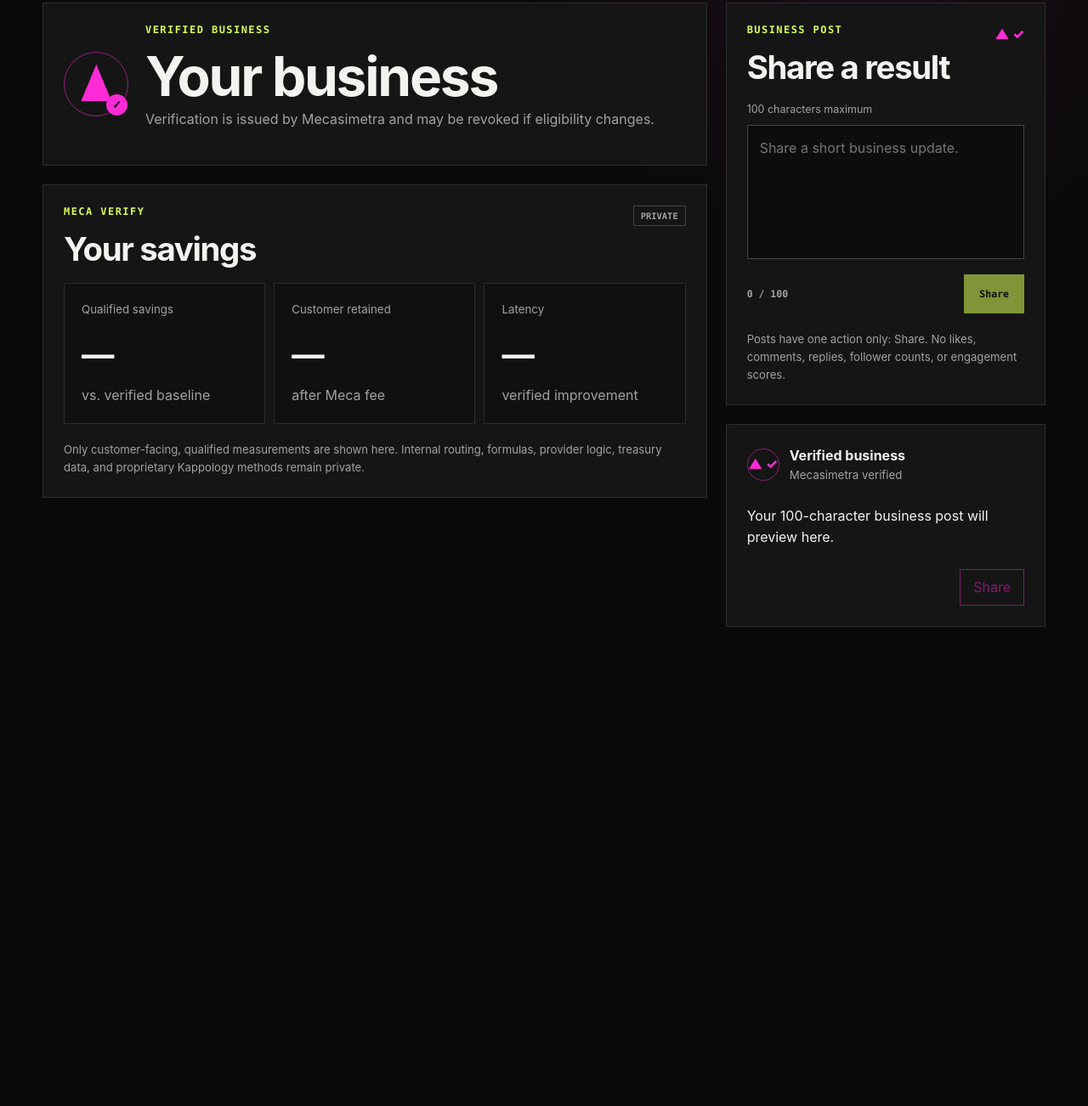
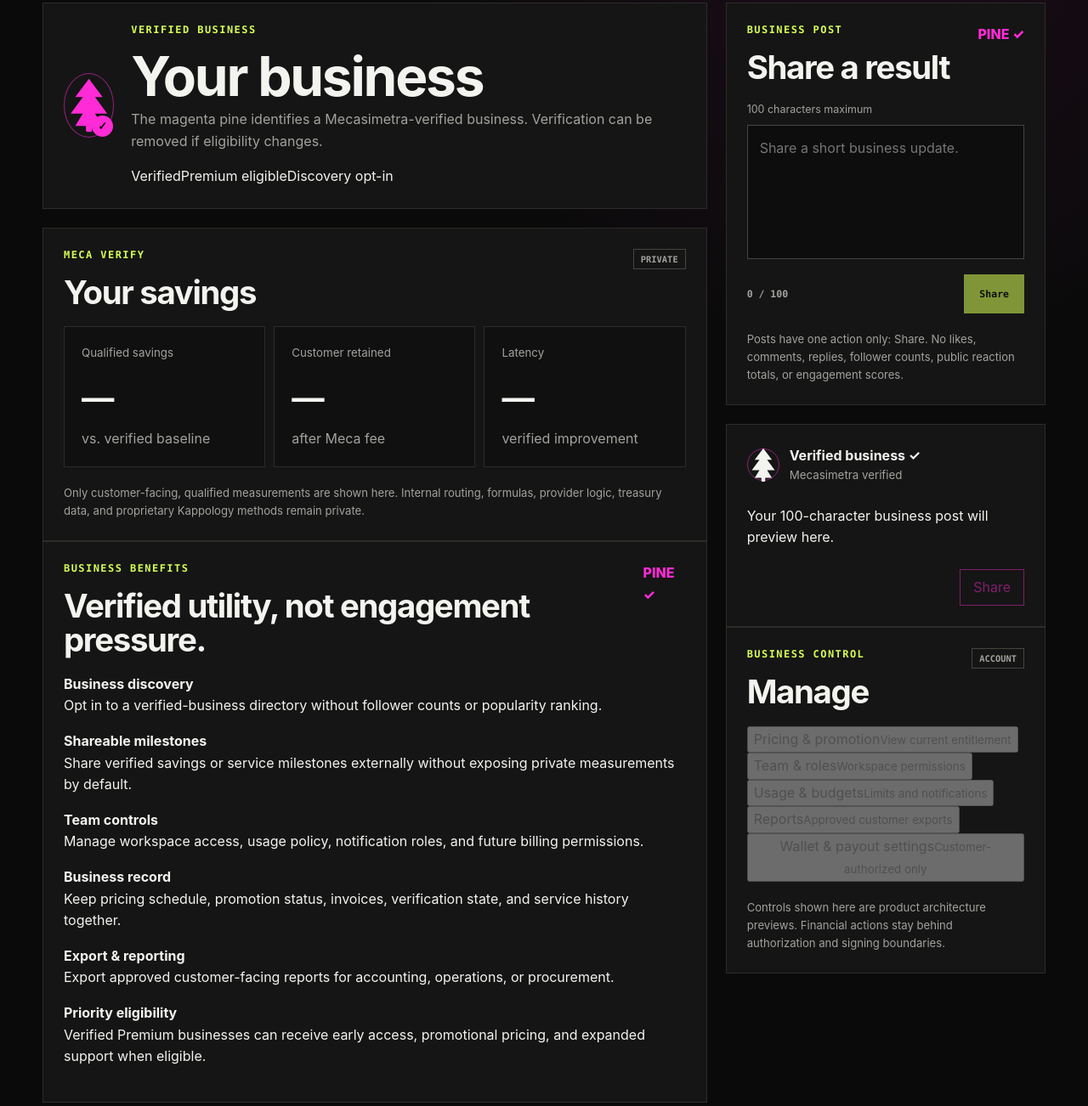
Before and after one commit to Waste1and/Mecasimetra, a plain HTML site: page customer.html in a window 1280 px wide. Shown: the part 178-1480 px from the top of the page at 85% size. Before the commit the page ends 1020 px from the top, so only its background shows below. Drawn offline with Linux system fonts and the light colour scheme.

Commit message:
feat: expand verified business social and management surface

```diff
--- a/customer.html
+++ b/customer.html
@@ -3,7 +3,7 @@
 <head>
   <meta charset="UTF-8" />
   <meta name="viewport" content="width=device-width, initial-scale=1.0" />
-  <meta name="description" content="Mecasimetra customer savings and verified business sharing preview." />
+  <meta name="description" content="Mecasimetra customer savings, verified business identity, and share-only business network preview." />
   <meta name="theme-color" content="#0a0a0a" />
   <title>Customer — Mecasimetra Systems & Kappology</title>
   <link rel="stylesheet" href="css/style.css" />
@@ -20,9 +20,21 @@
       <div class="shell customer-layout">
         <div>
           <div class="verified-business-card">
-            <div class="pine-badge" aria-label="Verified business"><span aria-hidden="true">▲</span><i>✓</i></div>
-            <div><p class="eyebrow">Verified business</p><h1 class="customer-title">Your business</h1><p class="customer-muted">Verification is issued by Mecasimetra and may be revoked if eligibility changes.</p></div>
+            <div class="pine-badge" aria-label="Mecasimetra verified business">
+              <svg class="pine-logo" viewBox="0 0 64 76" role="img" aria-hidden="true">
+                <path d="M32 3 14 27h10L8 49h16L14 65h36L40 49h16L40 27h10L32 3Z" fill="currentColor"/>
+                <rect x="28" y="63" width="8" height="10" rx="2" fill="currentColor"/>
+              </svg>
+              <i>✓</i>
+            </div>
+            <div>
+              <p class="eyebrow">Verified business</p>
+              <h1 class="customer-title">Your business</h1>
+              <p class="customer-muted">The magenta pine identifies a Mecasimetra-verified business. Verification can be removed if eligibility changes.</p>
+              <div class="business-tags" aria-label="Business status"><span>Verified</span><span>Premium eligible</span><span>Discovery opt-in</span></div>
+            </div>
           </div>
+
           <section class="customer-panel" aria-labelledby="savings-heading">
             <div class="customer-panel-head"><div><p class="eyebrow">Meca Verify</p><h2 id="savings-heading">Your savings</h2></div><span class="private-label">Private</span></div>
             <div class="customer-stats">
@@ -32,19 +44,48 @@
             </div>
             <p class="measurement-note">Only customer-facing, qualified measurements are shown here. Internal routing, formulas, provider logic, treasury data, and proprietary Kappology methods remain private.</p>
           </section>
+
+          <section class="customer-panel" aria-labelledby="benefits-heading">
+            <div class="customer-panel-head"><div><p class="eyebrow">Business benefits</p><h2 id="benefits-heading">Verified utility, not engagement pressure.</h2></div><span class="pine-mini" aria-label="Verified">PINE ✓</span></div>
+            <div class="benefit-grid">
+              <article><strong>Business discovery</strong><p>Opt in to a verified-business directory without follower counts or popularity ranking.</p></article>
+              <article><strong>Shareable milestones</strong><p>Share verified savings or service milestones externally without exposing private measurements by default.</p></article>
+              <article><strong>Team controls</strong><p>Manage workspace access, usage policy, notification roles, and future billing permissions.</p></article>
+              <article><strong>Business record</strong><p>Keep pricing schedule, promotion status, invoices, verification state, and service history together.</p></article>
+              <article><strong>Export & reporting</strong><p>Export approved customer-facing reports for accounting, operations, or procurement.</p></article>
+              <article><strong>Priority eligibility</strong><p>Verified Premium businesses can receive early access, promotional pricing, and expanded support when eligible.</p></article>
+            </div>
+          </section>
         </div>
+
         <aside>
           <section class="customer-panel share-panel" aria-labelledby="share-heading">
-            <div class="customer-panel-head"><div><p class="eyebrow">Business post</p><h2 id="share-heading">Share a result</h2></div><span class="pine-mini" aria-label="Verified">▲ ✓</span></div>
+            <div class="customer-panel-head"><div><p class="eyebrow">Business post</p><h2 id="share-heading">Share a result</h2></div><span class="pine-mini" aria-label="Verified">PINE ✓</span></div>
             <label class="post-label" for="business-post">100 characters maximum</label>
             <textarea id="business-post" maxlength="100" rows="5" placeholder="Share a short business update." data-post-input></textarea>
             <div class="post-actions"><span data-post-count>0 / 100</span><button class="button button-primary" type="button" data-share-button disabled>Share</button></div>
-            <p class="measurement-note">Posts have one action only: Share. No likes, comments, replies, follower counts, or engagement scores.</p>
+            <p class="measurement-note">Posts have one action only: Share. No likes, comments, replies, follower counts, public reaction totals, or engagement scores.</p>
           </section>
+
           <section class="customer-panel post-preview" aria-live="polite">
-            <div class="post-author"><span class="pine-mini">▲ ✓</span><div><strong>Verified business</strong><small>Mecasimetra verified</small></div></div>
+            <div class="post-author">
+              <span class="pine-avatar" aria-hidden="true"><svg class="pine-logo" viewBox="0 0 64 76"><path d="M32 3 14 27h10L8 49h16L14 65h36L40 49h16L40 27h10L32 3Z" fill="currentColor"/><rect x="28" y="63" width="8" height="10" rx="2" fill="currentColor"/></svg></span>
+              <div><strong>Verified business <span class="verify-check">✓</span></strong><small>Mecasimetra verified</small></div>
+            </div>
             <p data-post-preview>Your 100-character business post will preview here.</p>
             <button class="share-only" type="button" data-preview-share disabled>Share</button>
+          </section>
+
+          <section class="customer-panel business-control-panel" aria-labelledby="controls-heading">
+            <div class="customer-panel-head"><div><p class="eyebrow">Business control</p><h2 id="controls-heading">Manage</h2></div><span class="private-label">Account</span></div>
+            <div class="business-control-list">
+              <button type="button" disabled><span>Pricing & promotion</span><small>View current entitlement</small></button>
+              <button type="button" disabled><span>Team & roles</span><small>Workspace permissions</small></button>
+              <button type="button" disabled><span>Usage & budgets</span><small>Limits and notifications</small></button>
+              <button type="button" disabled><span>Reports</span><small>Approved customer exports</small></button>
+              <button type="button" disabled><span>Wallet & payout settings</span><small>Customer-authorized only</small></button>
+            </div>
+            <p class="measurement-note">Controls shown here are product architecture previews. Financial actions stay behind authorization and signing boundaries.</p>
           </section>
         </aside>
       </div>
```
